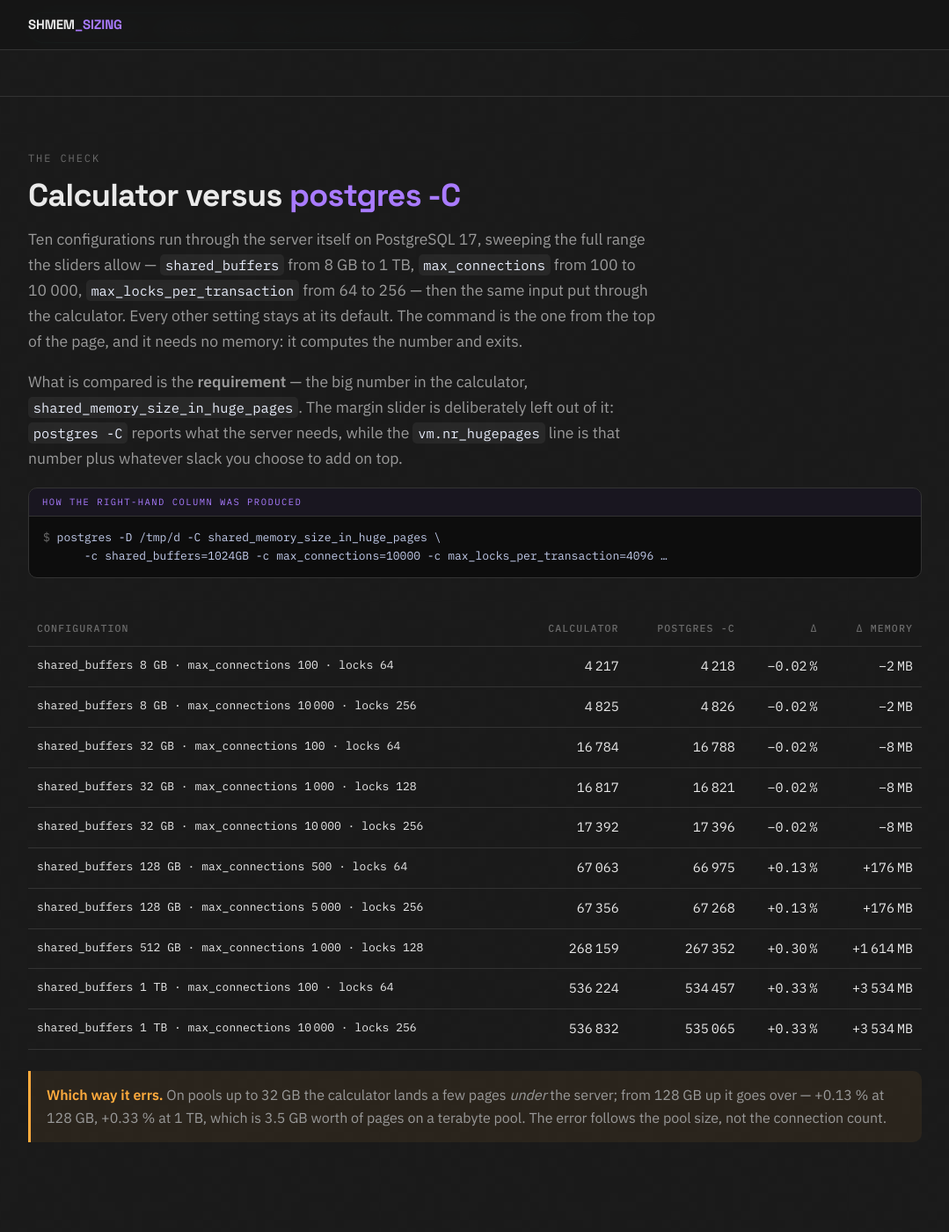
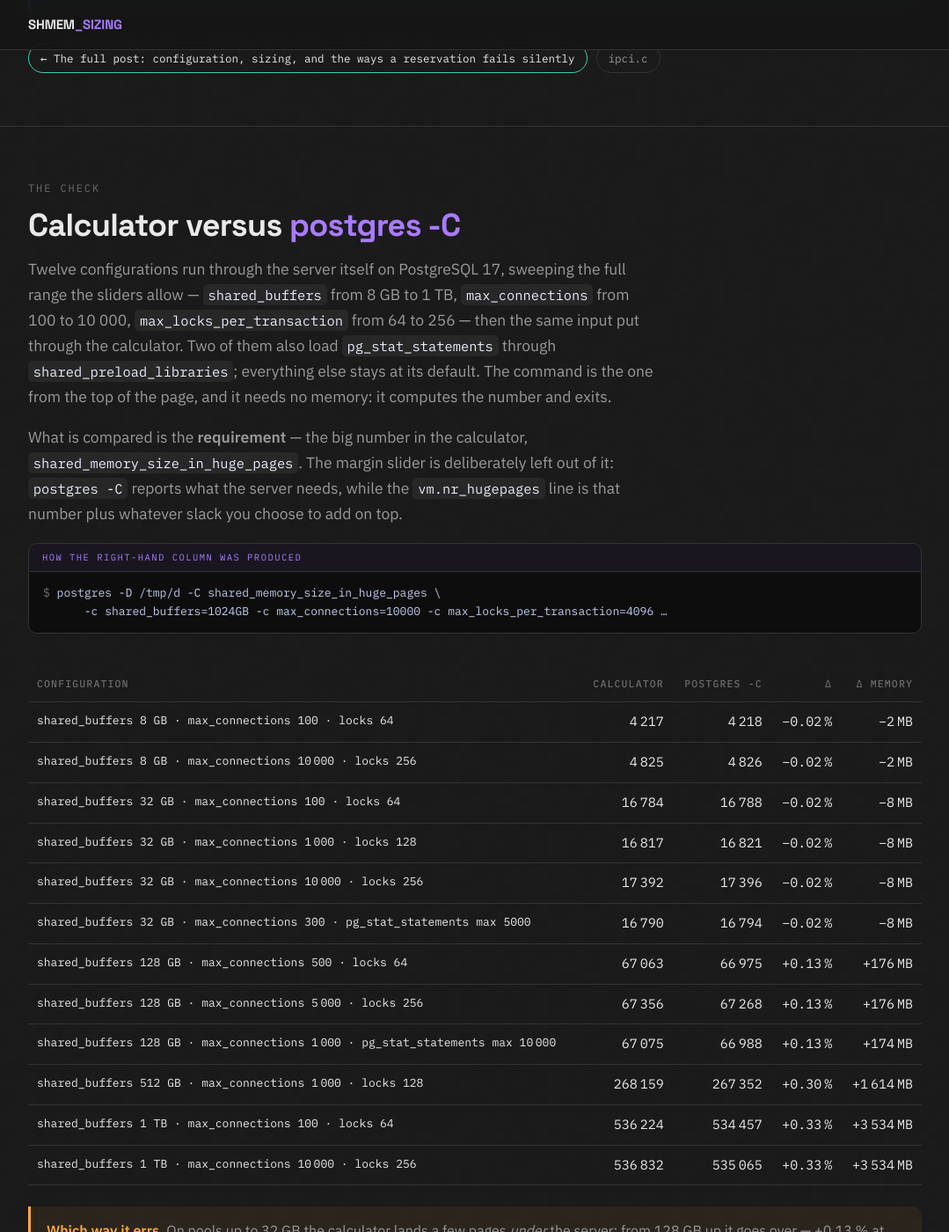
Before and after one commit to boosterKRD/boosterKRD.github.io, a Jekyll site: the page assets/posts/howtoworks_shmem_sizing.html, which Jekyll copies as it is, in a window 1280 px wide and 1400 px high, scrolled down 2509 px. Shown: the whole window at 88% size, without its empty margins (100-1179 px from the left). Built offline with Jekyll 4.4.1, drawn with Linux system fonts in a browser that asks for light colours; some of the changed text lies outside the part shown.

Commit message:
shmem calculator: add pg_stat_statements sizing

```diff
--- a/assets/posts/howtoworks_shmem_sizing.html
+++ b/assets/posts/howtoworks_shmem_sizing.html
@@ -252,6 +252,7 @@
               <div class="f"><span>wal_buffers (MB, 0 = auto, server max 2047)</span><input type="number" id="c-wb" value="0" min="0" max="2047"></div>
               <div class="f"><span>min_dynamic_shared_memory (MB)</span><input type="number" id="c-dsm" value="0" min="0" max="65536"></div>
               <div class="f"><span>transaction_buffers (8 kB blocks, 0 = auto)</span><input type="number" id="c-tb" value="0" min="0" max="131072"></div>
+              <div class="f"><span>pg_stat_statements.max (0 = not preloaded)</span><input type="number" id="c-pgss" value="5000" min="0" max="1073741823"></div>
               <div class="f" id="f-io" style="display:none"><span id="lbl-io">io_max_concurrency — I/Os per backend (-1 = auto, manual 1…1024)</span><input type="number" id="c-io" value="-1" min="-1" max="1024"></div>
             </div>
           </details>
@@ -307,7 +308,7 @@
   <div class="wrap">
     <div class="snum">THE CHECK</div>
     <h2>Calculator versus <span class="tint">postgres -C</span></h2>
-    <p class="sub">Ten configurations run through the server itself on PostgreSQL 17, sweeping the full range the sliders allow — <code>shared_buffers</code> from 8 GB to 1 TB, <code>max_connections</code> from 100 to 10 000, <code>max_locks_per_transaction</code> from 64 to 256 — then the same input put through the calculator. Every other setting stays at its default. The command is the one from the top of the page, and it needs no memory: it computes the number and exits.</p>
+    <p class="sub">Twelve configurations run through the server itself on PostgreSQL 17, sweeping the full range the sliders allow — <code>shared_buffers</code> from 8 GB to 1 TB, <code>max_connections</code> from 100 to 10 000, <code>max_locks_per_transaction</code> from 64 to 256 — then the same input put through the calculator. Two of them also load <code>pg_stat_statements</code> through <code>shared_preload_libraries</code>; everything else stays at its default. The command is the one from the top of the page, and it needs no memory: it computes the number and exits.</p>
 
     <p class="sub">What is compared is the <b>requirement</b> — the big number in the calculator, <code>shared_memory_size_in_huge_pages</code>. The margin slider is deliberately left out of it: <code>postgres -C</code> reports what the server needs, while the <code>vm.nr_hugepages</code> line is that number plus whatever slack you choose to add on top.</p>
 
@@ -325,8 +326,10 @@
       <tr><td class="mono">shared_buffers 32 GB · max_connections 100 · locks 64</td><td class="num">16&thinsp;784</td><td class="num">16&thinsp;788</td><td class="num">−0.02&thinsp;%</td><td class="num">−8&thinsp;MB</td></tr>
       <tr><td class="mono">shared_buffers 32 GB · max_connections 1&thinsp;000 · locks 128</td><td class="num">16&thinsp;817</td><td class="num">16&thinsp;821</td><td class="num">−0.02&thinsp;%</td><td class="num">−8&thinsp;MB</td></tr>
       <tr><td class="mono">shared_buffers 32 GB · max_connections 10&thinsp;000 · locks 256</td><td class="num">17&thinsp;392</td><td class="num">17&thinsp;396</td><td class="num">−0.02&thinsp;%</td><td class="num">−8&thinsp;MB</td></tr>
+      <tr><td class="mono">shared_buffers 32 GB · max_connections 300 · pg_stat_statements max 5000</td><td class="num">16&thinsp;790</td><td class="num">16&thinsp;794</td><td class="num">−0.02&thinsp;%</td><td class="num">−8&thinsp;MB</td></tr>
       <tr><td class="mono">shared_buffers 128 GB · max_connections 500 · locks 64</td><td class="num">67&thinsp;063</td><td class="num">66&thinsp;975</td><td class="num">+0.13&thinsp;%</td><td class="num">+176&thinsp;MB</td></tr>
       <tr><td class="mono">shared_buffers 128 GB · max_connections 5&thinsp;000 · locks 256</td><td class="num">67&thinsp;356</td><td class="num">67&thinsp;268</td><td class="num">+0.13&thinsp;%</td><td class="num">+176&thinsp;MB</td></tr>
+      <tr><td class="mono">shared_buffers 128 GB · max_connections 1&thinsp;000 · pg_stat_statements max 10&thinsp;000</td><td class="num">67&thinsp;075</td><td class="num">66&thinsp;988</td><td class="num">+0.13&thinsp;%</td><td class="num">+174&thinsp;MB</td></tr>
       <tr><td class="mono">shared_buffers 512 GB · max_connections 1&thinsp;000 · locks 128</td><td class="num">268&thinsp;159</td><td class="num">267&thinsp;352</td><td class="num">+0.30&thinsp;%</td><td class="num">+1&thinsp;614&thinsp;MB</td></tr>
       <tr><td class="mono">shared_buffers 1 TB · max_connections 100 · locks 64</td><td class="num">536&thinsp;224</td><td class="num">534&thinsp;457</td><td class="num">+0.33&thinsp;%</td><td class="num">+3&thinsp;534&thinsp;MB</td></tr>
       <tr><td class="mono">shared_buffers 1 TB · max_connections 10&thinsp;000 · locks 256</td><td class="num">536&thinsp;832</td><td class="num">535&thinsp;065</td><td class="num">+0.33&thinsp;%</td><td class="num">+3&thinsp;534&thinsp;MB</td></tr>
@@ -417,6 +420,10 @@
     conc=c.io>0?c.io:Math.min(64,Math.max(1,Math.floor(nb/slots)));
     p.aio=slots*conc*K.aio;
   }
+  /* pg_stat_statements: pgss_memsize() — a hash of pg_stat_statements.max entries.
+     Query texts live in an external file since PG 14, so only the entries are here.  */
+  p.ext=c.pgss>0?hes(c.pgss,404)+4096:0;
+
   p.dsm=c.dsm;
   p.other=K.base;
 
@@ -443,6 +450,8 @@
    'pg_shmem_allocations:\nXLOG Ctl\n\nsource:\nXLOGShmemSize()'],
   ['aio',     'AIO handles (PG 18)',                         '#c48bff',
    'pg_shmem_allocations:\nAioHandle\nAioHandleIOV\nAioHandleData\nAioBackend\n\nsource:\nAioShmemSize(). Allocated whatever io_method is set to — sync costs exactly as much as worker'],
+  ['ext',     'pg_stat_statements',                          '#e58fbb',
+   'pg_shmem_allocations:\npg_stat_statements\npg_stat_statements hash\n(its entries are unnamed before PG 18)\n\nsource:\npgss_memsize() — a hash of pg_stat_statements.max entries, ~404 B each'],
   ['dsm',     'min_dynamic_shared_memory',                   '#7f8dc4',
    'pg_shmem_allocations:\nunnamed — it is the DSM area carved out of the segment\n\nsource:\ndsm_estimate_size()'],
   ['other',   'fixed structures and slop',                   '#4b5680',
@@ -476,7 +485,7 @@
     avw:Math.max(1,+$('c-avw').value||3), avs:Math.max(1,+$('c-avs').value||16),
     mpt:+$('c-mpt').value||0, tq:Math.max(100,+$('c-tq').value||1024),
     wb:+$('c-wb').value||0, dsm:(+$('c-dsm').value||0)*1048576,
-    tb:+$('c-tb').value||0, io:($('c-io').value===''?-1:+$('c-io').value),
+    tb:+$('c-tb').value||0, pgss:+$('c-pgss').value||0, io:($('c-io').value===''?-1:+$('c-io').value),
     margin:+$('c-mg').value, sbMB:sbMB
   };
 }
```
Also changed, not shown: other parts of assets/posts/howtoworks_shmem_sizing.html (+1 -1 lines).
